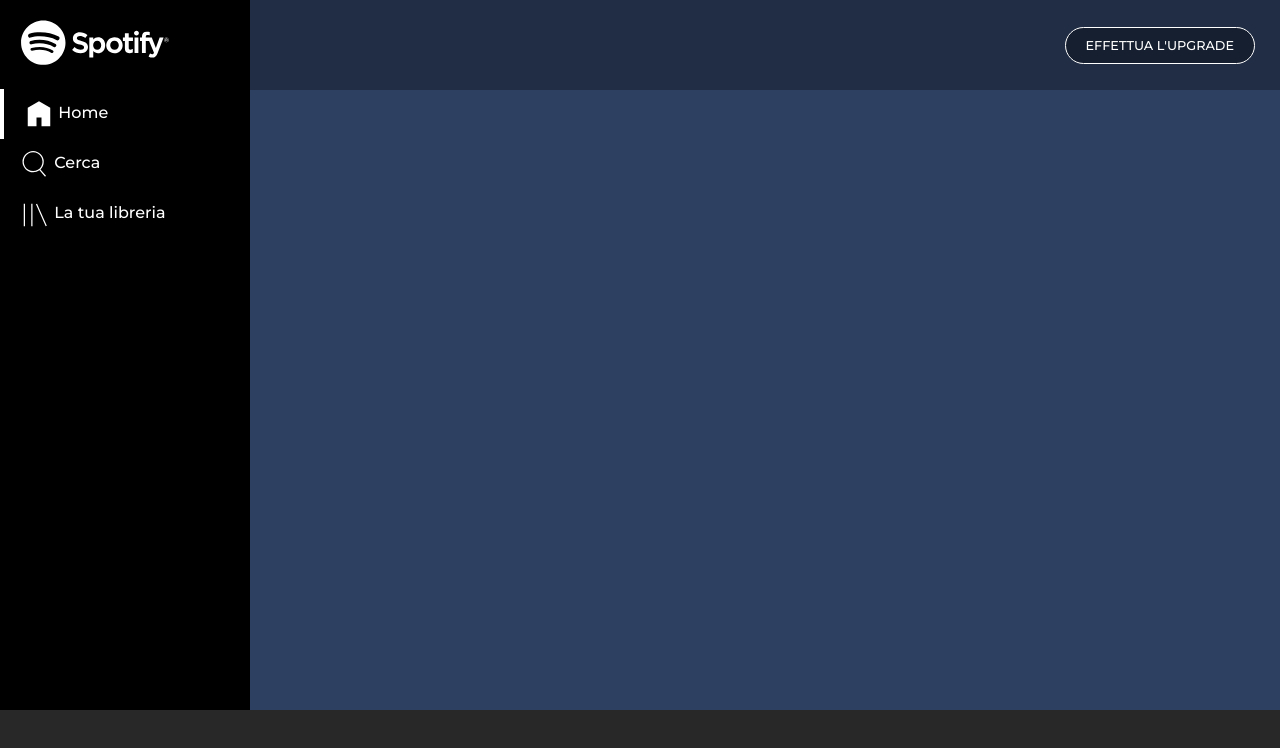
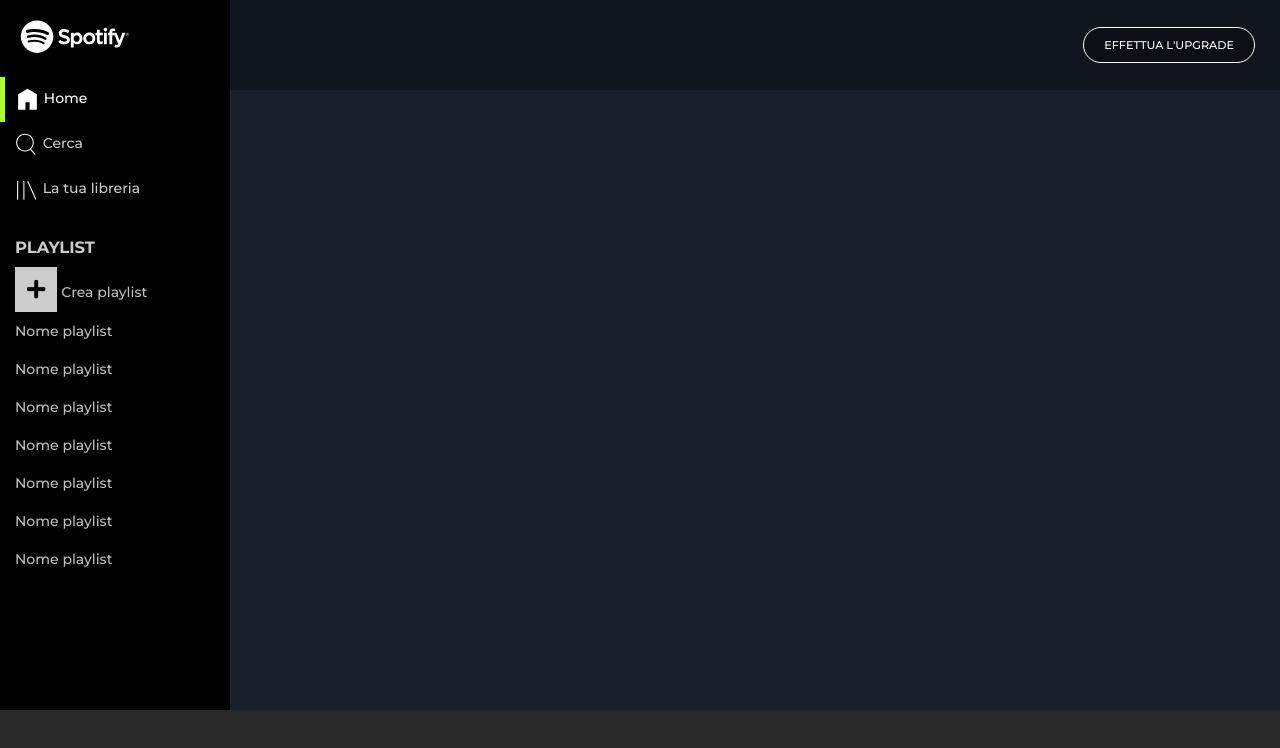
Before and after one commit to alessandro-orlov/html-css-spotifyweb, a plain HTML site: page index.html in a window 1280 px wide. Drawn offline with Linux system fonts and the light colour scheme.

Commit message:
Navigation almost ready

```diff
--- a/css/style.css
+++ b/css/style.css
@@ -9,8 +9,12 @@
 /*===============*/
 /* GENERAL RULES */
 body {
-  font-size: 16px;
+  font-size: 14px;
   font-family: 'Montserrat', sans-serif;
+}
+
+h1, h2, h3, h4, h5, h6 {
+  margin: 10px 0;
 }
 
 .ms_wrapper {
@@ -18,11 +22,11 @@ body {
   color: #ccc;
 }
 
-.ms_wrapper::after {
+/* .ms_wrapper::after {
   content: '';
   display: table;
   clear: both;
-}
+} */
 
 a {
   color: #fff;
@@ -33,42 +37,81 @@ ul {
   list-style-type: none;
 }
 
+.ms_sidebar a {
+  color:#bfbfbf;
+}
 /* NAVIGATION */
-.ms_navigation-menu {
+.ms_sidebar {
   float: left;
-  width: 250px;
-  min-width: 250px;
+  width: 50px;
   height: calc(100vh - 90px);
   background-color: #000;
 }
-.logo {
-  padding: 20px;
-}
 
-.logo img {
-  width: 150px;
-}
+/* logo */
+.logo img { padding: 10px; }
+.logo img.big { display: none; }
+.logo img.small { width: 50px; }
 
+
+/* main navigation */
 .main-navigation li {
-  padding: 10px 20px;
+  padding: 10px;
+  border-left: 4px solid #000;
 }
 
 .main-navigation li.active {
-  border-left: 4px solid #fff;
+  border-left: 5px solid #adff2f;
+  color: #fff;
 }
 
 .main-navigation img {
-  height: 30px;
+  height: 25px;
   vertical-align: middle;
 }
+
+.main-navigation a {
+  color: inherit;
+}
+
+.main-nav-text {
+  display: none;
+}
+
+/* PLaylist */
+.playlist {
+  display: none;
+  padding: 15px;
+}
+
+.add-list-item .ms_plus {
+  display: inline-block;
+  color: #000;
+  background-color: #ccc;
+  padding: 10px 12px;
+  font-size: 1.5em;
+}
+
+.add-list-item {
+  /* margin-bottom: 10px; */
+}
+
+.ms_list-item {
+  overflow-y: auto;
+}
+
+.ms_list-item li {
+  padding: 10px 0;
+}
+
 
 /*======*/
 /* MAIN */
 .ms_main-content {
   float: left;
-  width: calc(100% - 250px);
+  width: calc(100% - 50px);
   height: calc(100vh - 90px);
-  background-color: #2e4061;
+  background-color: #19202b;
   padding-top: 100px;
   overflow-y: auto;
 }
@@ -82,7 +125,7 @@ ul {
   position: absolute;
   top: 0;
   right: 0;
-  width: calc(100% - 250px);
+  width: calc(100% - 50px);
 }
 
 .ms_upgrade-btn {
@@ -93,6 +136,7 @@ ul {
   margin: 0 25px;
   background-color: #0000004d;
   font-size: 0.8em;
+  text-align: center;
 }
 
 /*========*/
@@ -102,3 +146,58 @@ ul {
   height: 90px;
   background-color: #282828;
 }
+
+/*============*/
+/* MEDIA QUERY*/
+/* XS */
+@media screen and (min-width: 556px) {
+  .ms_sidebar {
+    width: 230px;
+  }
+
+  .main-nav-text {
+    display: inline;
+  }
+
+  .logo img {
+    padding: 20px;
+  }
+
+  .logo img.big {
+    display: inline;
+    width: 150px;
+  }
+
+  .logo img.small {
+    display: none
+  }
+
+  .playlist {
+    display: block;
+  }
+
+  .ms_main-content {
+    width: calc(100% - 230px);
+  }
+
+  .top-panel {
+    width: calc(100% - 230px);
+  }
+
+}
+
+/* SM */
+@media screen and (min-width: 768px) {
+
+
+
+/* MD */
+@media screen and (min-width: 992px) {
+
+}
+
+
+/* LG */
+@media screen and (min-width: 1200px) {
+
+}
--- a/index.html
+++ b/index.html
@@ -5,18 +5,23 @@
     <meta name="viewport" content="width=device-width, initial-scale=1">
     <meta name="description" content="Complete recreation of Spotify layout - made by Alexander Orlov">
     <link rel="icon" href="img/favicon.jpg">
+    <link rel="stylesheet" href="https://cdnjs.cloudflare.com/ajax/libs/font-awesome/5.13.0/css/all.min.css">
     <link href="https://fonts.googleapis.com/css2?family=Montserrat:ital,wght@0,300;0,400;0,500;0,600;0,700;1,300;1,400;1,500;1,600;1,700&display=swap" rel="stylesheet">
     <link rel="stylesheet" href="css/style.css">
     <title>Spotify layout by Alexander Orlov</title>
   </head>
   <body>
     <div class="ms_wrapper">
-      <nav>
-        <div class="ms_navigation-menu">
+
+      <!-- Begin sidebar -->
+      <div class="ms_sidebar">
         <div class="logo">
-            <img src="img/logo.svg" alt="Spotify logo">
+          <img class="big" src="img/logo.svg" alt="Spotify logo">
+          <img class="small" src="img/logo-small.svg" alt="Spotify logo">
         </div>
-          <div class="main-navigation">
+
+        <!-- Begin main navigation -->
+        <nav class="main-navigation">
           <ul>
             <li class="active">
               <a href="#">
@@ -37,23 +42,53 @@
               </a>
             </li>
           </ul>
+        </nav>
+        <!-- End main navigation -->
+
+        <!-- Begin Playlist -->
+        <div class="playlist">
+          <h3>PLAYLIST</h3>
+          <div class="add-list-item">
+            <a href="#">
+              <span class="ms_plus"><i class="fas fa-plus"></i></span>
+              <span class="main-nav-text">Crea playlist</span>
+            </a>
           </div>
+          <div class="ms_list-item">
+            <ul>
+              <li><a href="">Nome playlist</a></li>
+              <li><a href="">Nome playlist</a></li>
+              <li><a href="">Nome playlist</a></li>
+              <li><a href="">Nome playlist</a></li>
+              <li><a href="">Nome playlist</a></li>
+              <li><a href="">Nome playlist</a></li>
+              <li><a href="">Nome playlist</a></li>
+            </ul>
           </div>
-      </nav>
+
+        </div>
+        <!-- End Playlist -->
+
+      </div>
+      <!-- End sidebar -->
+
       <main>
         <div class="ms_main-content">
           <div class="top-panel">
             <a href="#" class="ms_upgrade-btn">effettua l'upgrade</a>
           </div>
+        </div>
+      </main>
 
     </div>
-      </main>
-    </div>
+    <!-- End wrapper -->
 
     <footer>
       <div class="ms_player">
 
       </div>
     </footer>
+
+
   </body>
 </html>
```
Lines whose indentation alone changed are shown as unchanged.
